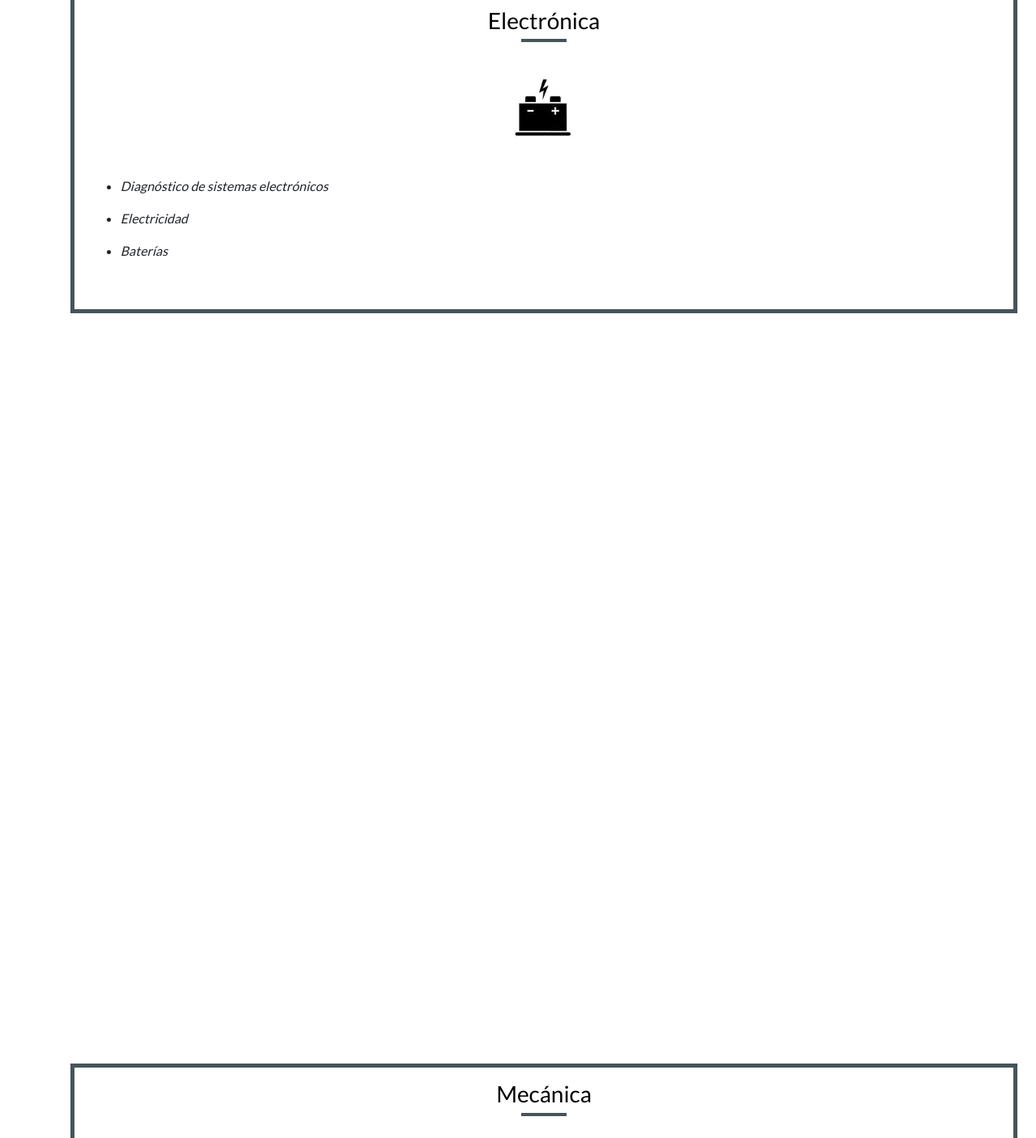
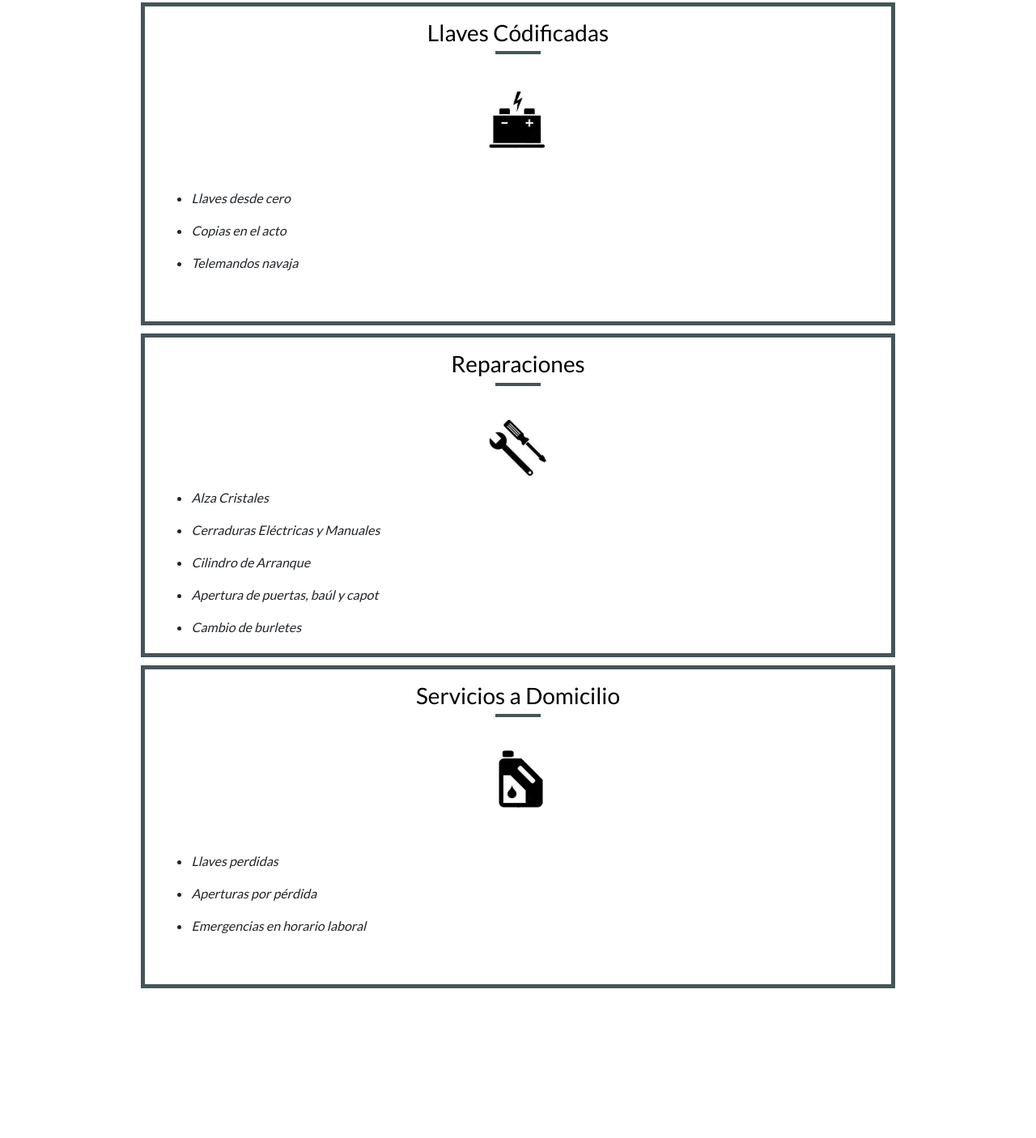
Before and after one commit to jacaerik/cerrajeriasanjusto, a website: page pages/servicios.html in a window 1280 px wide. Shown: the part 350-1756 px from the top of the page at 81% size. Drawn offline with nearby package versions, Linux system fonts and the light colour scheme.

Commit message:
actualización 1 sin imagenes

```diff
--- a/Scss/style.scss
+++ b/Scss/style.scss
@@ -129,7 +129,7 @@ header {
 
 .Portada-pag {
     margin: 2rem;
-    width: 350px;
+    width: 400px;
     padding: 2rem;
     box-shadow: 0 10px 30px -10px;
     background-color: $backg-modbox;
@@ -219,14 +219,8 @@ header {
 }
 
 .modbox {
+    margin-bottom: 10px;
 
-    display: inline-block;
-    vertical-align: middle;
-    align-items: center;
-    justify-content: space-evenly;
-    height: 100%;
-    width: 25%;
-    margin: 2rem;
 }
 
 .div__tit{
@@ -235,6 +229,7 @@ header {
     color: $backg-modbox;
     background-color: $serv-title;
     height: 40px;
+    margin-bottom: 15px;
 }
 
 .center-wrap{
--- a/pages/servicios.html
+++ b/pages/servicios.html
@@ -46,45 +46,45 @@
 			<div class="row modulo pasos">
 				<div class="modbox">
 					<div class="modulo paso vcenter">
-						<h3>Electrónica</h3>
+						<h3>Llaves Códificadas</h3>
 						<div class="img-wrap">
 							<img src="../Imagenes/electronica2.png" alt="electricidad del automovil">
 						</div>
 						<ul>
 							<p class="hidden-xs">&nbsp;</p>
-							<li>Diagnóstico de sistemas electrónicos</li>
-							<li>Electricidad</li>
-							<li>Baterías</li>
+							<li>Llaves desde cero</li>
+							<li>Copias en el acto</li>
+							<li>Telemandos navaja</li>
 							<p class="hidden-xs">&nbsp;</p>
 						</ul>
 					</div>
 				</div>
 				<div class="modbox">
 					<div class="modulo paso vcenter">
-						<h3>Mecánica</h3>
+						<h3>Reparaciones</h3>
 						<div class="img-wrap">
 							<img src="../Imagenes/mecanica.png" alt="mecanica integral">
 						</div>
 						<ul>
-							<li>Mecánica Ligera y de motor</li>
-							<li>Filtros y Correas</li>
-							<li>Cambio de aceite</li>
-							<li>Embrague/ Caja de velocidades</li>
-							<li>Cambio de fluidos</li>
+							<li>Alza Cristales</li>
+							<li>Cerraduras Eléctricas y Manuales</li>
+							<li>Cilindro de Arranque</li>
+							<li>Apertura de puertas, baúl y capot</li>
+							<li>Cambio de burletes</li>
 						</ul>
 					</div>
 				</div>
 				<div class="modbox">
 					<div class="modulo paso vcenter">
-						<h3>Inyección</h3>
+						<h3>Servicios a Domicilio</h3>
 						<div class="img-wrap">
 							<img src="../Imagenes/inyeccion.png" alt="inyeccion de nafta, inyeccion diesel ">
 						</div>
 						<ul>
 							<p class="hidden-xs">&nbsp;</p>
-							<li>Inyección de nafta</li>
-							<li>Inyección diesel (Diagnóstico)</li>
-							<li>Limpieza y calibración de inyectores</li>
+							<li>Llaves perdidas</li>
+							<li>Aperturas por pérdida</li>
+							<li>Emergencias en horario laboral</li>
 							<p class="hidden-xs">&nbsp;</p>
 						</ul>
 					</div>
@@ -106,16 +106,15 @@
             </div>
             <div class="box">
                 <h2>SOBRE NOSOTROS</h2>
-                <p class="lead">Lorem ipsum dolor sit amet consectetur adipisicing elit. Odio, ipsa?</p>
-                <p class="lead">Lorem ipsum dolor sit amet consectetur adipisicing elit. Odio, ipsa?</p>
+                <p class="lead">Somos una empresa familiar dedicada al servicio y confort del cliente.</p>
+                <p class="lead">Horario de Atención: 09:00 a 17:00 hs</p>
+				<p class="lead"></p>
             </div>
             <div class="box">
                 <h2>SIGUENOS</h2>
                 <div class="red-social">
-                    <a href="#" class="fa fa-facebook"></a>
-                    <a href="#" class="fa fa-instagram"></a>
-                    <a href="#" class="fa fa-twitter"></a>
-                    <a href="#" class="fa fa-youtube"></a>
+                    <a href="https://www.facebook.com/cerrajeriasanjustook/" class="fa fa-facebook"></a>
+                    <a href="https://instagram.com/cerrajeriasanjusto?igshid=YmMyMTA2M2Y=" class="fa fa-instagram"></a>
                 </div>
             </div>
         </div>
```
Also changed, not shown: index.html (+5 -6 lines), pages/contacto.html (+12 -16 lines), pages/producto.html (+5 -7 lines), pages/ubicacion.html (+5 -6 lines), Css/style.css, 1 other file.
